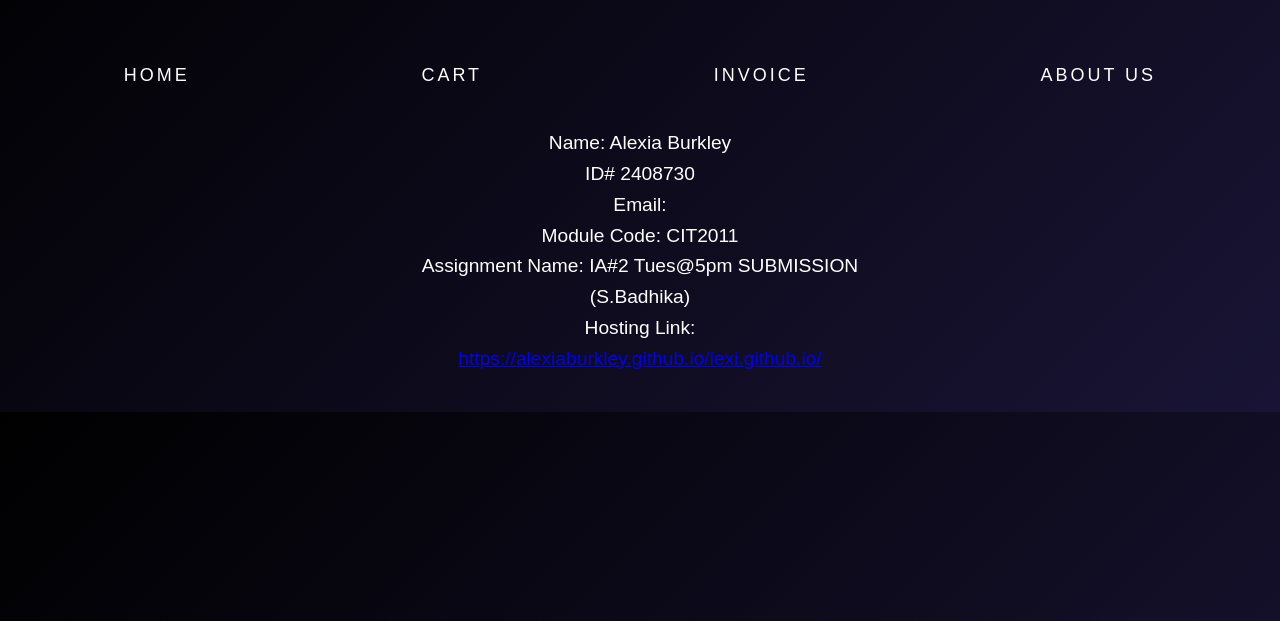
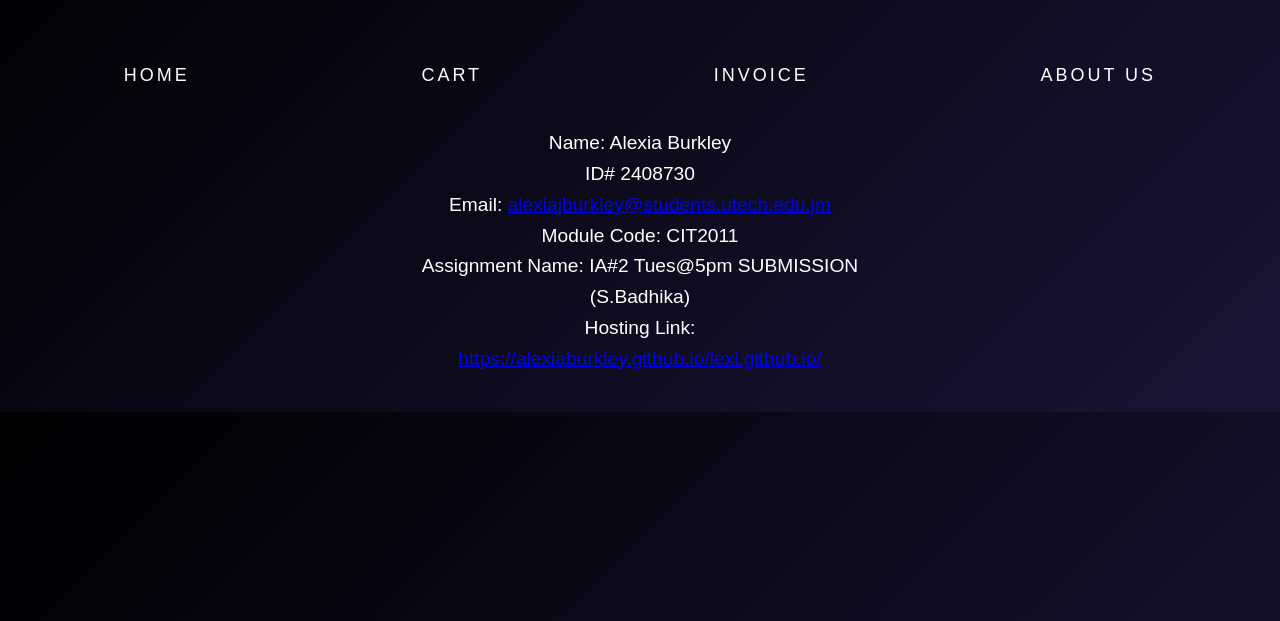
Before and after one commit to alexiaburkley/lexi.github.io, a plain HTML site: page about.html in a window 1280 px wide. Shown: the part 179-800 px from the top of the page. Drawn offline with Linux system fonts and the light colour scheme.

Commit message:
Update about.html

```diff
--- a/about.html
+++ b/about.html
@@ -23,7 +23,7 @@
     <div>
       Name: Alexia Burkley<br>
       ID# 2408730 <br>
-      Email: <a href="mailto:alexiajburkley@students.utech.edu.jm"></a><br>
+      Email: <a href="mailto:alexiajburkley@students.utech.edu.jm">alexiajburkley@students.utech.edu.jm</a><br>
       Module Code: CIT2011<br>
       Assignment Name: IA#2 Tues@5pm SUBMISSION (S.Badhika)<br>
       Hosting Link: <a href="https://alexiaburkley.github.io/lexi.github.io/">https://alexiaburkley.github.io/lexi.github.io/</a>
```
